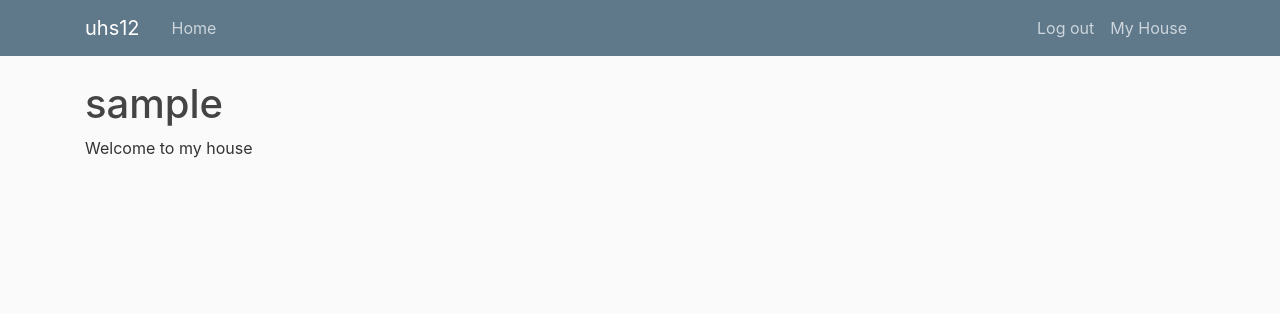
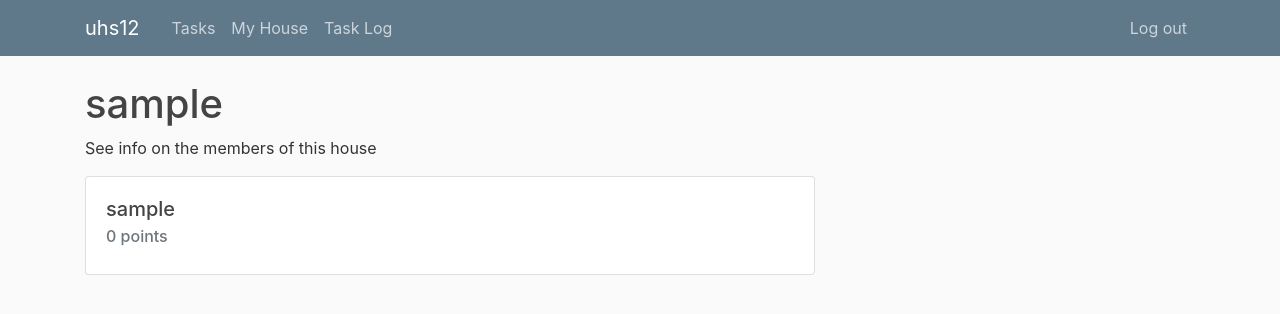
Before and after one commit to seamus91g/uhs12, a Flask app: page /myhouse in a window 1280 px wide. Shown: the top 314 px of the page. Run offline with Flask 2, Linux system fonts and the light colour scheme; a user stored in the database is signed in; tables that the repository leaves empty hold one stand-in row (values such as "Sample post"); data that the repository does not hold is empty; some libraries are stand-ins or nearby versions.

Commit message:
can add and delete tasks. Task log of all completed. Display points by each user

```diff
--- a/uhs12app/models.py
+++ b/uhs12app/models.py
@@ -72,9 +72,25 @@ class TaskLog(db.Model):
     id = Column(Integer, primary_key=True)
     houseId = Column(Integer, ForeignKey("house.id"), nullable=False)
     taskId = Column(Integer, ForeignKey("task.id"), nullable=False)
+    task = relationship("Task", backref="taskCompleted")
     idUser = Column(Integer, ForeignKey("user.id"), nullable=False)
+    user = relationship("User", backref="taskOwner")
     dateCreated = Column(DateTime, nullable=False, default=datetime.utcnow)
+    value = Column(Integer, nullable=False)
 
+    @staticmethod
+    def pointsByUser(session, user):
+        tasksByuser = session.query(TaskLog).filter_by(idUser=user.id).all()
+        totalPts = sum([task.value for task in tasksByuser])
+        return totalPts
+
+    @classmethod
+    def pointsAllUsers(cls, session):
+        allUsers = session.query(User).all()
+        ptsByUser = {}
+        for user in allUsers:
+            ptsByUser[user] = cls.pointsByUser(session, user)
+        return ptsByUser
 
 #  Db schema
 # # # # # # # #
--- a/uhs12app/routes.py
+++ b/uhs12app/routes.py
@@ -8,7 +8,7 @@ from uhs12app.models import User, House, Invite, Task, TaskLog
 
 
 @app.route("/")
-@app.route("/home")
+@app.route("/home", methods=["GET", "POST"])
 @login_required
 def home():
     '''
@@ -18,6 +18,38 @@ def home():
         return redirect(url_for("whathouse"))
     allTasks = Task.query.all()
     return render_template('home.html', tasks=allTasks)
+
+
+@app.route("/taskcomplete", methods=["GET", "POST"])
+@login_required
+def taskcomplete():
+    taskCompleted = Task.query.filter_by(id=int(request.args['taskid'])).first()
+    # TODO if last completed date is with cool off window, value is cool off value
+    ptsVal=taskCompleted.value
+    taskItem = TaskLog(houseId=current_user.houseId, taskId=taskCompleted.id, idUser=current_user.id, value=ptsVal)
+    db.session.add(taskItem)
+    db.session.commit()
+    flash(f"Great work! You completed task '{taskCompleted.name}'", "success")
+    return redirect(url_for("home"))
+
+
+@app.route("/tasklog")
+@login_required
+def tasklog():
+    allTasksCompleted = TaskLog.query.all()
+    task1 = allTasksCompleted[0]
+    return render_template("tasklog.html", tasklog=allTasksCompleted, currUser=current_user)
+
+
+@app.route("/taskdelete", methods=["GET", "POST"])
+@login_required
+def taskdelete():
+    taskLogItem = TaskLog.query.filter_by(id=int(request.args['taskid'])).first()
+    nameDeleted = taskLogItem.task.name
+    db.session.delete(taskLogItem)
+    db.session.commit()
+    flash(f"You deleted task '{nameDeleted}'", "info")
+    return redirect(url_for("home"))
 
 
 @app.route("/login", methods=["GET", "POST"])
@@ -60,7 +92,6 @@ def logout():
     return redirect(url_for("home"))
 
 
-@app.route("/myhouse")
 @app.route("/myhouse", methods=["GET", "POST"])
 @login_required
 def myhouse():
@@ -86,8 +117,9 @@ def myhouse():
                 pass
             db.session.commit()
             return redirect(url_for("myhouse"))
-
-    return render_template('myhouse.html', invites=invitesWaiting)
+    # TODO make this an OrderedDict and sort by person with most points
+    ptsUsers = TaskLog.pointsAllUsers(db.session)
+    return render_template('myhouse.html', invites=invitesWaiting, points=ptsUsers)
 
 
 @app.route("/whathouse")
@@ -104,12 +136,14 @@ def whathouse():
         house_name = House.query.filter_by(id=open_invite.houseId).first().name
     return render_template('whathouse.html', pending_invite=house_name)
 
+
 # TODO make this a decorator
 def checkWaitingOnInvite(userWaiting):
     # TODO if filter by isResponded then can drop the loop
     for sent_invite in Invite.query.filter_by(idUserInvited=userWaiting.id).all():
         if not sent_invite.isResponded:
             return sent_invite
+
 
 @app.route("/create", methods=["GET", "POST"])
 @login_required
--- a/uhs12app/templates/home.html
+++ b/uhs12app/templates/home.html
@@ -17,7 +17,7 @@
         <div>
             <small>Last completed by {{ task.lastCompletedPerson() }} on {{ task.lastCompletedDate() }}</small>
         </div>
-        <a href="#" class="card-link">Complete</a>
+        <a href="{{ url_for('taskcomplete', taskid=task.id) }}" class="card-link">Complete</a>
     </div>
 </div>
 
--- a/uhs12app/templates/layout.html
+++ b/uhs12app/templates/layout.html
@@ -31,13 +31,14 @@
                 </button>
                 <div class="collapse navbar-collapse" id="navbarToggle">
                     <div class="navbar-nav mr-auto">
-                        <a class="nav-item nav-link" href="{{ url_for('home') }}">Home</a>
+                        <a class="nav-item nav-link" href="{{ url_for('home') }}">Tasks</a>
+                        <a class="nav-item nav-link" href="{{ url_for('myhouse') }}">My House</a>
+                        <a class="nav-item nav-link" href="{{ url_for('tasklog') }}">Task Log</a>
                     </div>
                     <!-- Navbar Right Side -->
                     <div class="navbar-nav">
                         {% if current_user.is_authenticated %}
                         <a class="nav-item nav-link" href="{{ url_for('logout') }}">Log out</a>
-                        <a class="nav-item nav-link" href="{{ url_for('myhouse') }}">My House</a>
                         <!-- <a class="nav-item nav-link" href="{{ url_for('newtask') }}">New Task</a> -->
                         {% else %}
                         <a class="nav-item nav-link" href="{{ url_for('login') }}">Log in</a>
--- a/uhs12app/templates/myhouse.html
+++ b/uhs12app/templates/myhouse.html
@@ -3,9 +3,7 @@
 {% block content %}
 
 <h1>{{ current_user.username }}</h1>
-<p>Welcome to my house</p>
-
-{% if invites %}
+<p>See info on the members of this house</p>
 
 {% for invUser, invForm in invites.items() %}
 
@@ -32,6 +30,17 @@
 
 {% endfor %}
 
-{% endif %}
+{% for person, pts in points.items() %}
+
+
+<div class="card">
+    <div class="card-body">
+        <h5 class="card-title">{{ person.username }}</h5>
+        <h6 class="card-subtitle mb-2 text-muted">{{ pts }} points</h6>
+    </div>
+</div>
+
+
+{% endfor %}
 
 {% endblock content %}
```
Also changed, not shown: uhs12app/templates/tasklog.html (added, +23 -0 lines).
